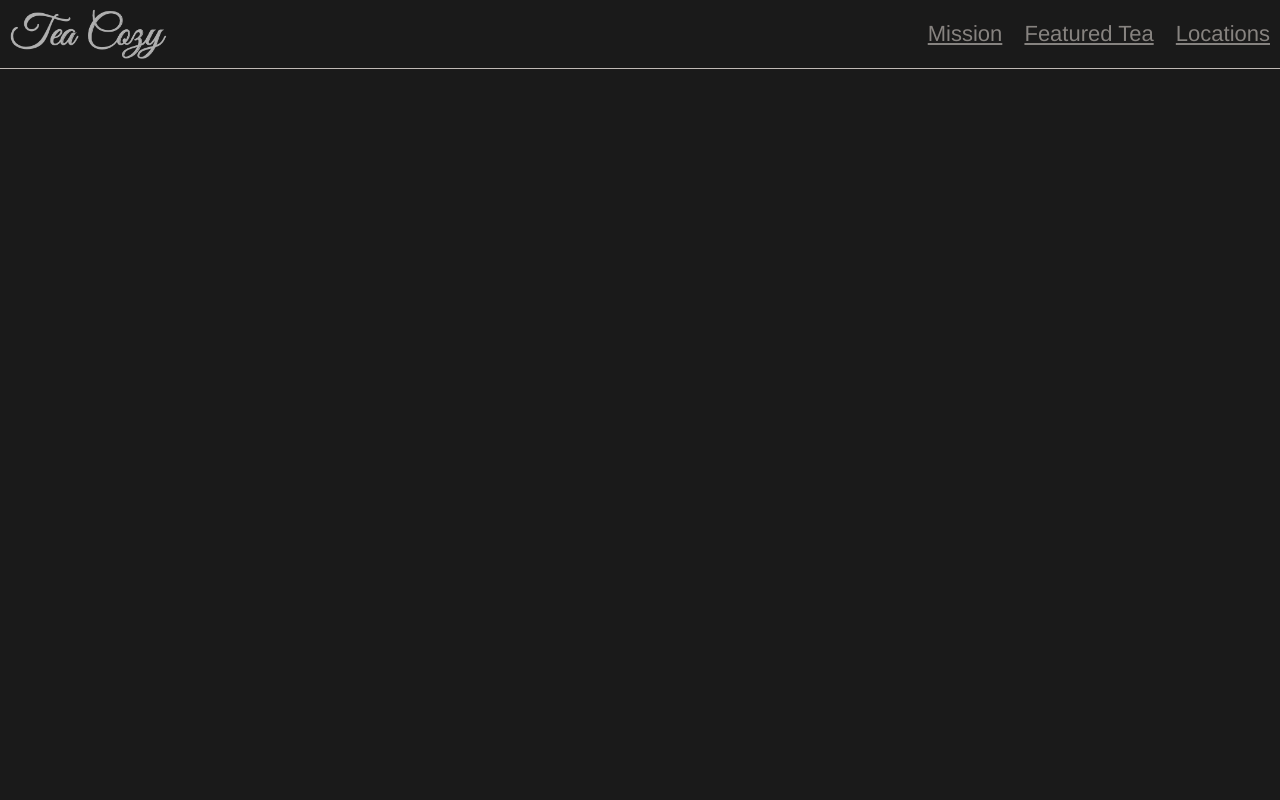
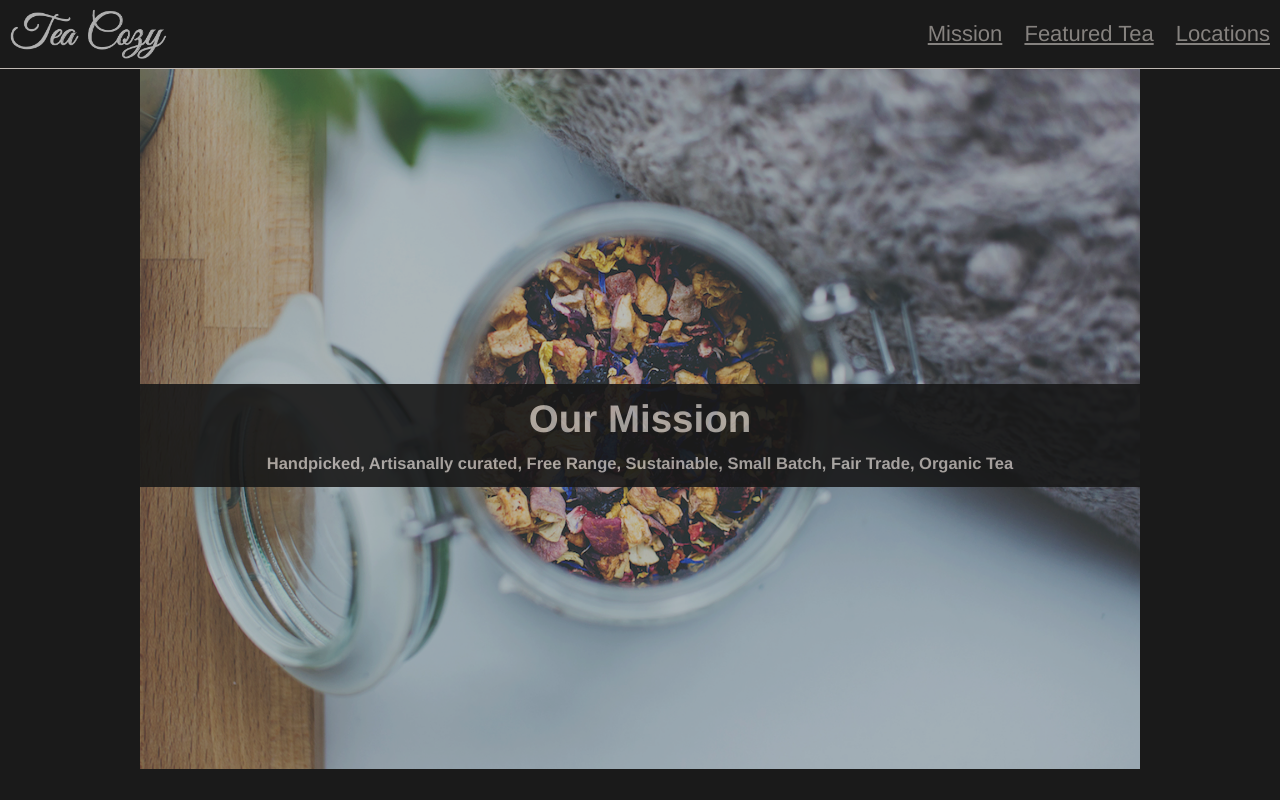
Before and after one commit to scienceappreciation/codeacademy-tea-cozy, a plain HTML site: page index.html in a window 1280 px wide. Drawn offline with Linux system fonts and the light colour scheme.

Commit message:
Hero Image

```diff
--- a/index.html
+++ b/index.html
@@ -19,9 +19,13 @@
                     </ul>
                 </nav>
             </header>
+            <div id="header-box"></div>
 
             <section id="hero">
-
+                <div class="centerbar">
+                    <h2>Our Mission</h2>
+                    <h4>Handpicked, Artisanally curated, Free Range, Sustainable, Small Batch, Fair Trade, Organic Tea</h4>
+                </div>
             </section>
 
             <section class="image-pyramid">
--- a/styles/main.css
+++ b/styles/main.css
@@ -14,6 +14,19 @@ a:hover {
     cursor: pointer;
 }
 
+h1, h2, h3, h4, h5, h6 {
+    font-weight: bold;
+}
+
+h2 {
+    font-size: 175%;
+    margin-bottom: 1rem;
+}
+
+h4 {
+    font-size: 75%;
+}
+
 /* Header */
 header {
     display: flex;
@@ -22,6 +35,7 @@ header {
     width: 100%;
     max-height: 69px;
     border-bottom: 1px solid seashell;
+    z-index: 10;
 }
 
 #branding-logo {
@@ -43,3 +57,25 @@ nav ul li {
     display: inline;
     margin-left: 1rem;
 }
+
+#header-box {
+    width: 100%;
+    height: 69px;
+}
+
+/* Hero */
+#hero {
+    margin: 0 auto;
+    background-image: url("../resources/images/img-mission-background.jpg");
+    background-repeat: no-repeat;
+    background-size: 100% 100%;
+    height: 700px;
+    width: 1000px;
+}
+
+.centerbar {
+    position: relative;
+    top: 45%;
+    width: 100%;
+    padding: 1rem;
+}
```
